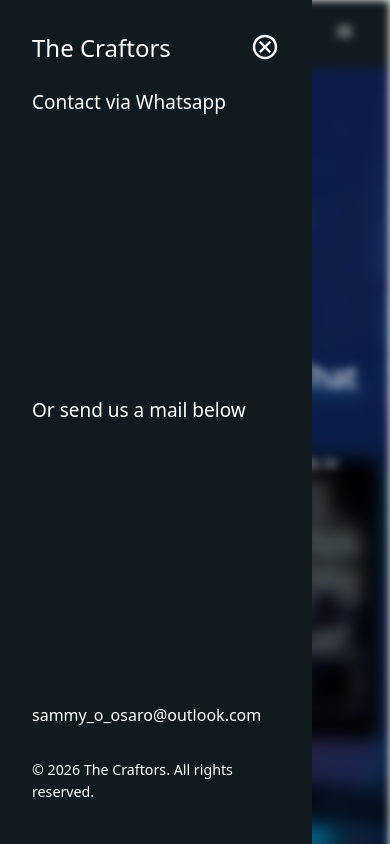
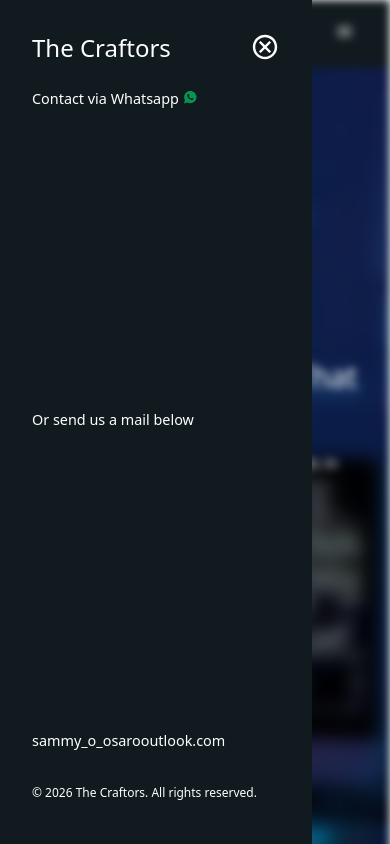
Before and after one commit to sicktooth/theCraftors, a website: page index.html in a window 390 px wide. Both pictures are taken after a click on the button 344 px from the left and 34 px from the top of the page. Shown: the top 844 px of the page. Drawn offline with nearby package versions, Linux system fonts and the light colour scheme.

Commit message:
update styles in output.css and modify footer content in index.html for improved layout and readability

```diff
--- a/index.html
+++ b/index.html
@@ -16,7 +16,7 @@
 
 
         <aside class="bg-[#111a1f] text-white md:text-2xl text-[19px] h-full w-4/5 fixed z-[999] hidden" id="mobileNavPage">
-            <div class="flex flex-col px-8 gap-2.5 py-8 h-full">
+            <div class="flex flex-col px-8 gap-2.5 py-8 h-full text-[0.9rem]">
                 <header class="flex justify-between">
                     <h1 class="text-2xl mb-3.5">The Craftors</h1>
                     <div>
@@ -27,7 +27,7 @@
                     <ul class="flex flex-col gap-5">
                         <!-- <li class="cursor-pointer">Home</li> -->
                         <!-- <li class="cursor-pointer">About</li> -->
-                        <li class="cursor-pointer"><a href="https://wa.me/message/BA5RD2ZLGZ7TH1" target="_blank" rel="noopener noreferrer">Contact via Whatsapp</a></li>
+                        <li class="cursor-pointer"><a href="https://wa.me/message/BA5RD2ZLGZ7@TH1" target="_blank" rel="noopener noreferrer">Contact via Whatsapp <ion-icon class="text-craftors-accent" name="logo-whatsapp"></ion-icon></a></li>
                         <!-- <li class="cursor-pointer">Services</li> -->
                     </ul>
                 </div>
@@ -36,12 +36,12 @@
                     <p>Or send us a mail below</p>
                 </div>
 
-                <footer class="flex flex-col mt-auto pb-2.5 text-[1rem]">
+                <footer class="flex flex-col mt-auto pb-2.5">
 
                     <div class="pb-3">
-                        <a href="mailto:sammy_o_osaro@outlook.com">sammy_o_osaro@outlook.com</a>
+                        <a href="mailto:sammy_o_osaro@outlook.com">sammy_o_osarooutlook.com</a>
                     </div>
-                    <p class="text-[0.89rem] mt-5">&copy; 2026 The Craftors. All rights reserved.</p>
+                    <p class="text-[0.75rem] mt-5">&copy; 2026 The Craftors. All rights reserved.</p>
                 </footer>
             </div>
         </aside>
@@ -253,7 +253,15 @@
 
             </section>
 
-            <footer class="bg-craftors-dark"></footer>
+            <footer class="bg-craftors-dark">
+                <div class="max-md:px-5 px-10 py-7 text-craftors-light flex flex-col md:flex-row justify-between items-center">
+                    <p>&copy; 2026 The Craftors. All rights reserved.</p>
+                    <div class="flex gap-5 mt-3 md:mt-0">
+                        <a href="https://wa.me/message/BA5RD2ZLGZ7TH1" target="_blank" rel="noopener noreferrer" class="hover:text-craftors-accent transition-all">Contact via Whatsapp</a>
+                        <!-- <a href="#" class="hover:text-craftors-accent transition-all">Privacy Policy</a> -->
+                    </div>
+                </div>
+            </footer>
 
         </main>
 
```
Also changed, not shown: css/output.css.
